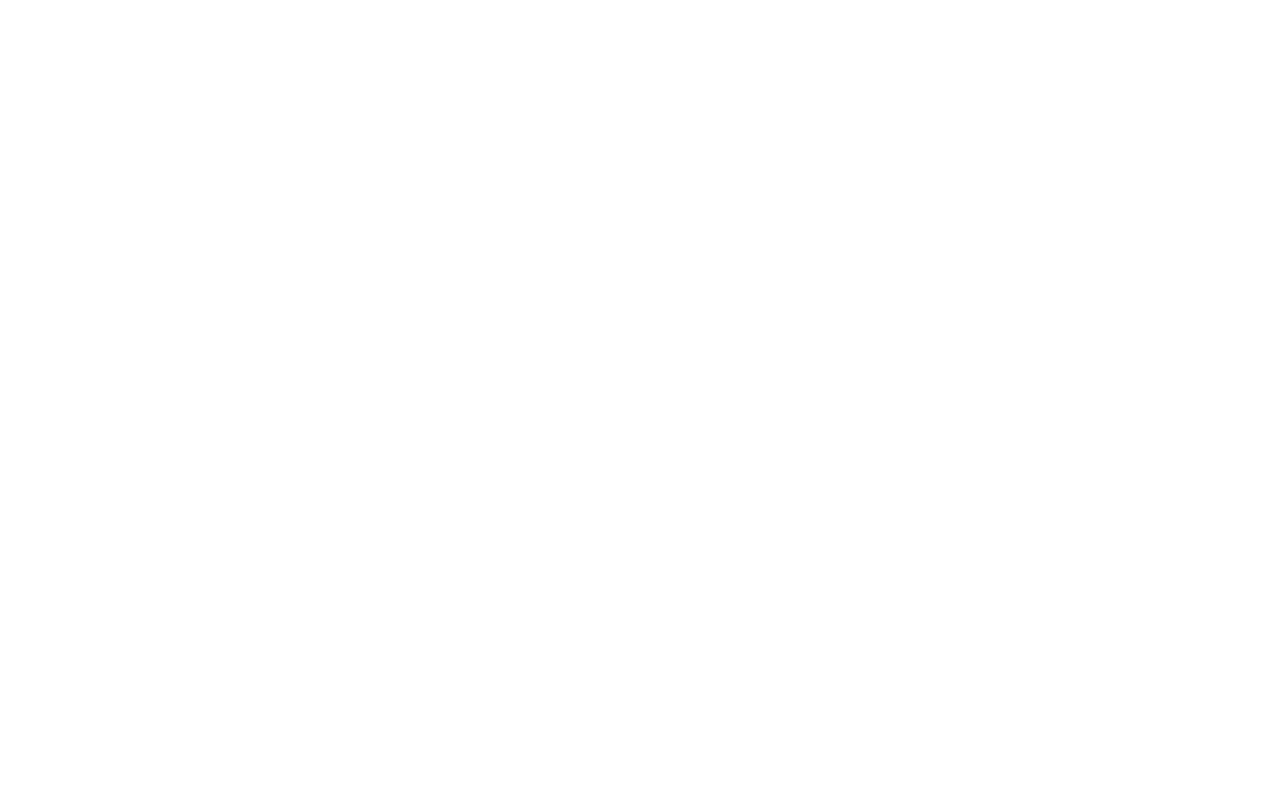
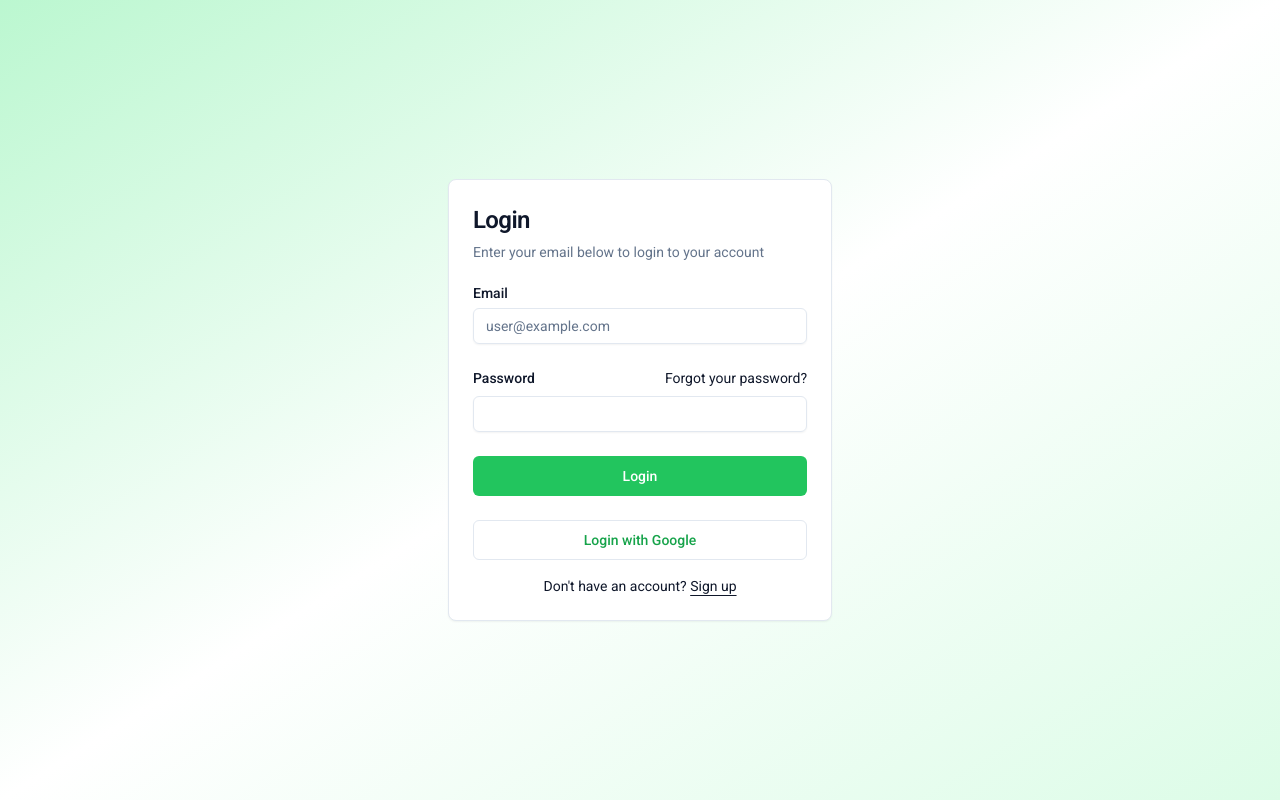
Before and after one commit to gauravThakur-sgl/event-management, a React (Vite) app: page /login in a window 1280 px wide. Before the commit this address had no page. Built offline with nearby package versions, Linux system fonts and the light colour scheme; a web font is replaced by a local one.

Commit message:
Added Login Page

```diff
--- a/package.json
+++ b/package.json
@@ -11,6 +11,7 @@
   },
   "dependencies": {
     "@radix-ui/react-accordion": "^1.2.2",
+    "@radix-ui/react-label": "^2.1.1",
     "@radix-ui/react-navigation-menu": "^1.2.4",
     "@radix-ui/react-progress": "^1.1.1",
     "@radix-ui/react-slot": "^1.1.1",
@@ -22,7 +23,6 @@
     "react-countup": "^6.5.3",
     "react-dom": "^18.3.1",
     "react-router-dom": "^7.1.3",
-    "react-router-hash-link": "^2.4.3",
     "tailwind-merge": "^2.6.0",
     "tailwindcss-animate": "^1.0.7"
   },
--- a/src/App.tsx
+++ b/src/App.tsx
@@ -1,11 +1,13 @@
 import { LandingPage } from "./page/LandingPage";
 import { BrowserRouter as Router, Routes, Route } from "react-router-dom";
+import { Login } from "./page/Login";
 function App() {
   return (
     <>
       <Router>
         <Routes>
           <Route path="/" element={<LandingPage />} />
+          <Route path="/login" element={<Login />} />
         </Routes>
       </Router>
     </>
--- /dev/null
+++ b/src/components/LoginForm.tsx
@@ -0,0 +1,49 @@
+import { cn } from "../lib/utils";
+import { Button } from "./ui/button";
+import { Card, CardContent, CardDescription, CardHeader, CardTitle } from "./ui/card";
+import { Input } from "./ui/input";
+import { Label } from "./ui/label";
+
+export function LoginForm({ className, ...props }: React.ComponentPropsWithoutRef<"div">) {
+  return (
+    <div className={cn("flex flex-col gap-6", className)} {...props}>
+      <Card>
+        <CardHeader>
+          <CardTitle className="text-2xl">Login</CardTitle>
+          <CardDescription>Enter your email below to login to your account</CardDescription>
+        </CardHeader>
+        <CardContent>
+          <form>
+            <div className="flex flex-col gap-6">
+              <div className="grid gap-2 ">
+                <Label htmlFor="email">Email</Label>
+                <Input id="email" type="email" placeholder="user@example.com" required />
+              </div>
+              <div className="grid gap-2">
+                <div className="flex items-center">
+                  <Label htmlFor="password">Password</Label>
+                  <a href="#" className="ml-auto inline-block text-sm underline-offset-4 hover:underline">
+                    Forgot your password?
+                  </a>
+                </div>
+                <Input id="password" type="password" required />
+              </div>
+              <Button type="submit" className="w-full bg-green-500 hover:bg-green-600 text-white">
+                Login
+              </Button>
+              <Button variant="outline" className="w-full text-green-600 hover:text-green-600 hover:bg-green-100 ">
+                Login with Google
+              </Button>
+            </div>
+            <div className="mt-4 text-center text-sm">
+              Don&apos;t have an account?{" "}
+              <a href="#" className="underline underline-offset-4">
+                Sign up
+              </a>
+            </div>
+          </form>
+        </CardContent>
+      </Card>
+    </div>
+  );
+}
--- /dev/null
+++ b/src/components/ui/input.tsx
@@ -0,0 +1,22 @@
+import * as React from "react";
+
+import { cn } from "../../lib/utils";
+
+const Input = React.forwardRef<HTMLInputElement, React.ComponentProps<"input">>(
+  ({ className, type, ...props }, ref) => {
+    return (
+      <input
+        type={type}
+        className={cn(
+          "flex h-9 w-full rounded-md border border-input bg-transparent px-3 py-1 text-base shadow-sm transition-colors file:border-0 file:bg-transparent file:text-sm file:font-medium file:text-foreground placeholder:text-muted-foreground focus-visible:outline-none focus-visible:ring-1 focus-visible:ring-ring disabled:cursor-not-allowed disabled:opacity-50 md:text-sm",
+          className,
+        )}
+        ref={ref}
+        {...props}
+      />
+    );
+  },
+);
+Input.displayName = "Input";
+
+export { Input };
--- /dev/null
+++ b/src/components/ui/label.tsx
@@ -0,0 +1,19 @@
+"use client";
+
+import * as React from "react";
+import * as LabelPrimitive from "@radix-ui/react-label";
+import { cva, type VariantProps } from "class-variance-authority";
+
+import { cn } from "../../lib/utils";
+
+const labelVariants = cva("text-sm font-medium leading-none peer-disabled:cursor-not-allowed peer-disabled:opacity-70");
+
+const Label = React.forwardRef<
+  React.ElementRef<typeof LabelPrimitive.Root>,
+  React.ComponentPropsWithoutRef<typeof LabelPrimitive.Root> & VariantProps<typeof labelVariants>
+>(({ className, ...props }, ref) => (
+  <LabelPrimitive.Root ref={ref} className={cn(labelVariants(), className)} {...props} />
+));
+Label.displayName = LabelPrimitive.Root.displayName;
+
+export { Label };
--- /dev/null
+++ b/src/page/Login.tsx
@@ -0,0 +1,11 @@
+import { LoginForm } from "../components/LoginForm";
+
+export const Login = () => {
+  return (
+    <div className="flex min-h-svh w-full items-center justify-center p-6 md:p-10 bg-gradient-to-br from-green-200 via-white to-green-100">
+      <div className="w-full max-w-sm">
+        <LoginForm />
+      </div>
+    </div>
+  );
+};
```
Also changed, not shown: src/page/Otp.tsx (added), src/page/ResetPassword.tsx (added), src/page/signup.tsx (added), 1 other file (tests, documents, lock files or other folders).
